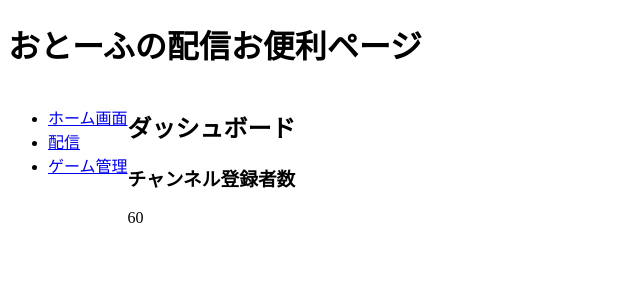
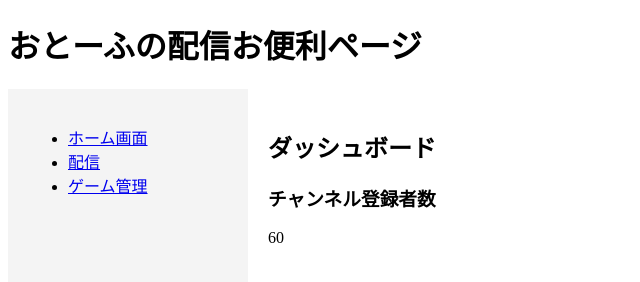
Before and after one commit to yamamotyyie/Touhu_Tumige, a plain HTML site: page index.html in a window 1280 px wide. Shown: the whole page, without its empty margins (0-640 px from the left). Drawn offline with Linux system fonts and the light colour scheme.

Commit message:
feat: Webページの基本的な構造はできた

```diff
--- a/styles.css
+++ b/styles.css
@@ -4,5 +4,16 @@
 
 .container-area{
     display: flex;
-    min-height: calc(100vh - 80px);
+    min-height: 100vh;
 }
+
+nav{
+    width: 200px;
+    background-color: #f4f4f4;
+    padding: 20px;
+}
+
+main{
+    flex-grow: 1;
+    padding: 20px;
+}
```
